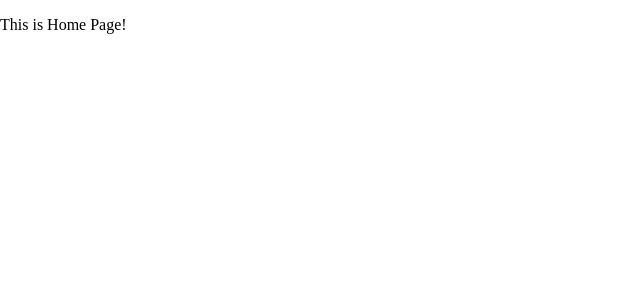
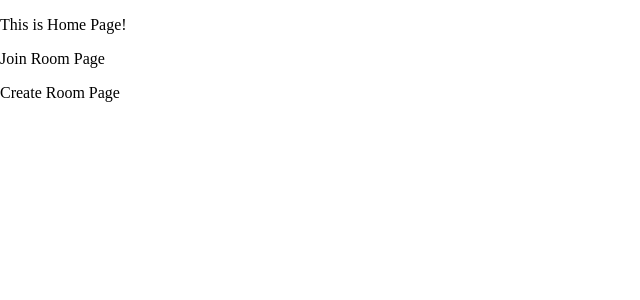
Before and after one commit to anonshubh/music-controller, a React (Create React App) app in the folder react-client/: page / in a window 1280 px wide. Shown: the top 300 px of the page, without its empty margins (0-640 px from the left). Built offline with nearby package versions, Linux system fonts and the light colour scheme.

Commit message:
Added Room Components

```diff
--- a/react-client/src/App.js
+++ b/react-client/src/App.js
@@ -1,6 +1,8 @@
 import React,{Component} from "react";
 
 import HomePage from './components/HomePage'
+import CreateRoomPage from './components/CreateRoomPage'
+import RoomJoinPage from './components/RoomJoinPage'
 
 class App extends Component{
     constructor(props){
@@ -8,7 +10,11 @@ class App extends Component{
     }
     render(){
         return (
-            <HomePage />
+            <div>
+                <HomePage />
+                <RoomJoinPage />
+                <CreateRoomPage />
+            </div>
         );
     }
 }
--- /dev/null
+++ b/react-client/src/components/CreateRoomPage.js
@@ -0,0 +1,15 @@
+import React, { Component } from 'react';
+
+class CreateRoomPage extends Component {
+    constructor(props) {
+        super(props);
+        this.state = {  }
+    }
+    render() {
+        return (
+            <p>Create Room Page</p>
+         );
+    }
+}
+
+export default CreateRoomPage;
--- /dev/null
+++ b/react-client/src/components/RoomJoinPage.js
@@ -0,0 +1,15 @@
+import React, { Component } from 'react';
+
+class RoomJoinPage extends Component {
+    constructor(props) {
+        super(props);
+        this.state = {  }
+    }
+    render() {
+        return (
+            <p>Join Room Page</p>
+         );
+    }
+}
+
+export default RoomJoinPage;
```
Also changed, not shown: 1 other file (tests, documents, lock files or other folders).
